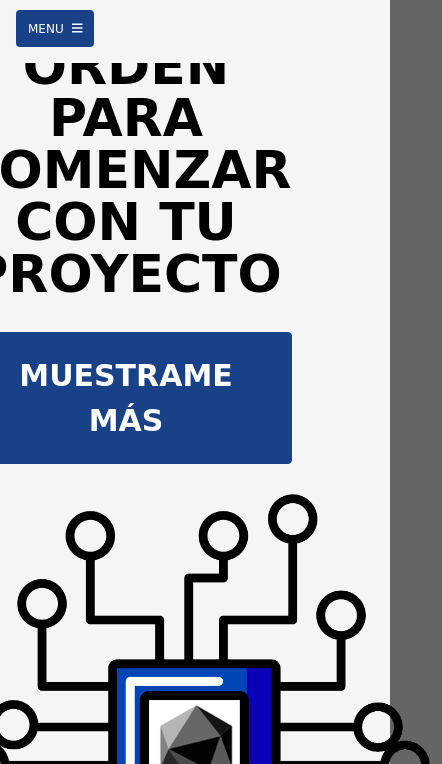
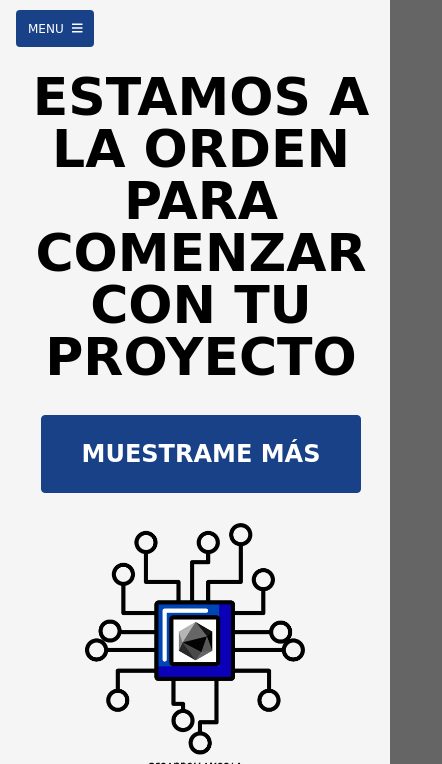
Before and after one commit to FadedController/irstrategies, a plain HTML site: page index.html in a window 390 px wide. Shown: the part 80-844 px from the top of the page, 442 px wide, since content can reach past the window. Drawn offline with nearby package versions, Linux system fonts and the light colour scheme; a web font is replaced by a local one.

Commit message:
Fixed Responsive bugs

```diff
--- a/css/mystyles.css
+++ b/css/mystyles.css
@@ -113,15 +113,21 @@ label {
   .align-left,
   .align-justify {
     align-items: center;
+    justify-content: center;
     text-align: center;
   }
 
+  .hero-text {
+    padding-right: 0px;
+  }
+
   .hero {
-    margin-top: 80px;
+    margin-top: 20px;
   }
 
   .hero-image {
     margin-top: 30px;
+    width: 60%;
   }
 }
 
--- a/index.html
+++ b/index.html
@@ -75,14 +75,16 @@
       <div class="container hero-div">
         <div class="row">
           <div class="col-lg-8 hero-text">
-            <div class="masthead-subheading">¡Bienvenido a IR Strategies!</div>
+            <div class="masthead-subheading align-left">
+              ¡Bienvenido a IR Strategies!
+            </div>
             <div class="masthead-heading text-uppercase">
               Estamos a la orden para comenzar con tu proyecto
             </div>
             <a
               class="btn btn-primary btn-xl text-uppercase js-scroll-trigger"
               href="#about"
-              style="font-size: 30px"
+              style="font-size: 1.5rem"
             >
               Muestrame más
             </a>
@@ -314,13 +316,10 @@
           </div>
           <div class="col-lg-4 my-3 my-lg-0">
             <a class="btn btn-dark btn-social mx-2" href="#!"
-              ><i class="fab fa-twitter"></i
+              ><i class="fab fa-instagram"></i
             ></a>
             <a class="btn btn-dark btn-social mx-2" href="#!"
               ><i class="fab fa-facebook-f"></i
-            ></a>
-            <a class="btn btn-dark btn-social mx-2" href="#!"
-              ><i class="fab fa-linkedin-in"></i
             ></a>
           </div>
           <div class="col-lg-4 text-lg-right">
```
Also changed, not shown: services.html (+2 -5 lines).
